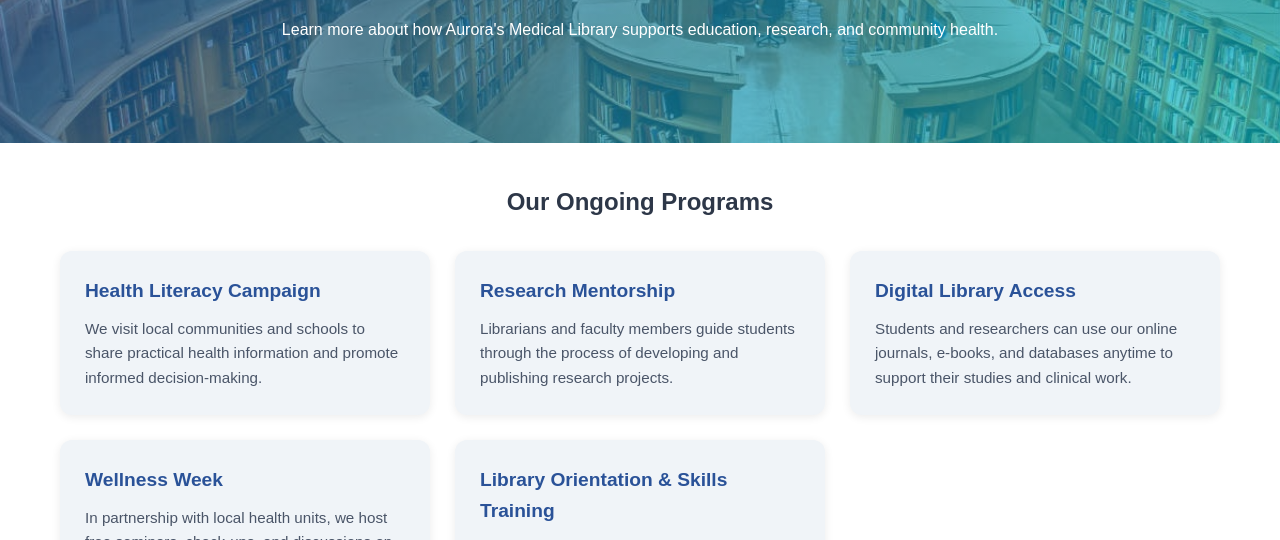
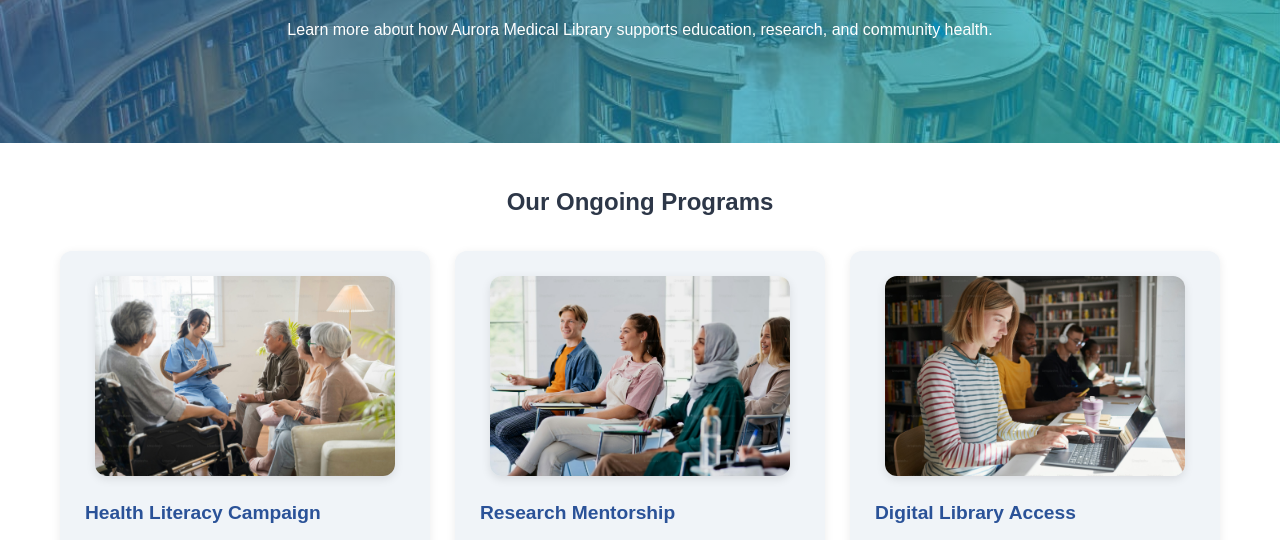
Before and after one commit to NightCode101/Library_Website, a plain HTML site: page programs.html in a window 1280 px wide. Shown: the part 260-800 px from the top of the page. Drawn offline with Linux system fonts and the light colour scheme.

Commit message:
add program images

```diff
--- a/programs.html
+++ b/programs.html
@@ -1,18 +1,21 @@
 <!DOCTYPE html>
 <html lang="en">
+
 <head>
   <meta charset="UTF-8" />
   <meta name="viewport" content="width=device-width, initial-scale=1.0" />
-  <title>Programs | Aurora's Medical Library</title>
+  <title>Programs | Aurora Medical Library</title>
   <link rel="icon" type="image/png" href="logo.png" />
   <link rel="stylesheet" href="style.css" />
 </head>
+
 <body>
   <!-- Navbar -->
   <header class="navbar">
     <div class="logo">
-      <img src="logo.png" alt="Aurora's Medical Library Logo" style="height:40px; vertical-align:middle; margin-right:8px;">
-      Aurora's <span>Medical Library</span>
+      <img src="logo.png" alt="Aurora's Medical Library Logo"
+        style="height:40px; vertical-align:middle; margin-right:8px;">
+      Aurora <span>Medical Library</span>
     </div>
     <nav>
       <ul>
@@ -41,10 +44,12 @@
     .navbar ul li.dropdown {
       position: relative;
     }
+
     .navbar ul li .dropdown-toggle:after {
       content: " ▼";
       font-size: 0.7em;
     }
+
     .navbar ul li .dropdown-menu {
       display: none;
       position: absolute;
@@ -52,14 +57,16 @@
       top: 100%;
       background: #fff;
       min-width: 180px;
-      box-shadow: 0 2px 8px rgba(0,0,0,0.08);
+      box-shadow: 0 2px 8px rgba(0, 0, 0, 0.08);
       z-index: 1000;
       border-radius: 0 0 6px 6px;
       padding: 0.5em 0;
     }
+
     .navbar ul li .dropdown-menu li {
       display: block;
     }
+
     .navbar ul li .dropdown-menu a {
       color: #222;
       padding: 0.5em 1.5em;
@@ -68,14 +75,17 @@
       white-space: nowrap;
       transition: background 0.2s;
     }
+
     .navbar ul li .dropdown-menu a:hover {
       background: #f0f0f0;
     }
-    .navbar ul li.dropdown:hover > .dropdown-menu,
-    .navbar ul li.dropdown:focus-within > .dropdown-menu,
-    .navbar ul li.dropdown.open > .dropdown-menu {
+
+    .navbar ul li.dropdown:hover>.dropdown-menu,
+    .navbar ul li.dropdown:focus-within>.dropdown-menu,
+    .navbar ul li.dropdown.open>.dropdown-menu {
       display: block;
     }
+
     @media (max-width: 900px) {
       .navbar ul li .dropdown-menu {
         position: static;
@@ -86,17 +96,17 @@
   </style>
   <script>
     // Dropdown open on hover and click
-    document.addEventListener('DOMContentLoaded', function() {
+    document.addEventListener('DOMContentLoaded', function () {
       var dropdown = document.querySelector('.navbar ul li.dropdown');
       var toggle = dropdown.querySelector('.dropdown-toggle');
       var menu = dropdown.querySelector('.dropdown-menu');
       // Open on click (for mobile)
-      toggle.addEventListener('click', function(e) {
+      toggle.addEventListener('click', function (e) {
         e.preventDefault();
         dropdown.classList.toggle('open');
       });
       // Close dropdown when clicking outside
-      document.addEventListener('click', function(e) {
+      document.addEventListener('click', function (e) {
         if (!dropdown.contains(e.target)) {
           dropdown.classList.remove('open');
         }
@@ -109,7 +119,7 @@
       <div class="hero-content">
         <div class="hero-text">
           <h1>Programs & Initiatives</h1>
-          <p>Learn more about how Aurora's Medical Library supports education, research, and community health.</p>
+          <p>Learn more about how Aurora Medical Library supports education, research, and community health.</p>
         </div>
       </div>
     </section>
@@ -118,34 +128,50 @@
       <h2>Our Ongoing Programs</h2>
       <div class="programs-grid">
         <div class="program-card">
+          <img src="images/health-literacy.jpg" alt="Health Literacy Campaign" class="program-image" />
           <h3>Health Literacy Campaign</h3>
-          <p>We visit local communities and schools to share practical health information and promote informed decision-making.</p>
+          <p>We visit local communities and schools to share practical health information and promote informed
+            decision-making.</p>
         </div>
+
         <div class="program-card">
+          <img src="images/research-mentorship.jpg" alt="Research Mentorship" class="program-image" />
           <h3>Research Mentorship</h3>
-          <p>Librarians and faculty members guide students through the process of developing and publishing research projects.</p>
+          <p>Librarians and faculty members guide students through the process of developing and publishing research
+            projects.</p>
         </div>
+
         <div class="program-card">
+          <img src="images/digital-library.jpg" alt="Digital Library Access" class="program-image" />
           <h3>Digital Library Access</h3>
-          <p>Students and researchers can use our online journals, e-books, and databases anytime to support their studies and clinical work.</p>
+          <p>Students and researchers can use our online journals, e-books, and databases anytime to support their
+            studies and clinical work.</p>
         </div>
+
         <div class="program-card">
+          <img src="images/wellness-week.jpg" alt="Wellness Week" class="program-image" />
           <h3>Wellness Week</h3>
-          <p>In partnership with local health units, we host free seminars, check-ups, and discussions on preventive healthcare.</p>
+          <p>In partnership with local health units, we host free seminars, check-ups, and discussions on preventive
+            healthcare.</p>
         </div>
+
         <div class="program-card">
+          <img src="images/library-orientation.jpg" alt="Library Orientation & Skills Training" class="program-image" />
           <h3>Library Orientation & Skills Training</h3>
-          <p>We help new users learn how to find reliable information, cite sources correctly, and make the most of digital research tools.</p>
+          <p>We help new users learn how to find reliable information, cite sources correctly, and make the most of
+            digital research tools.</p>
         </div>
       </div>
     </section>
   </main>
 
+
   <!-- Footer -->
   <footer class="footer">
-    <p>© 2025 Aurora's Medical Library. All rights reserved.</p>
+    <p>© 2025 Aurora Medical Library. All rights reserved.</p>
   </footer>
 
   <script src="menu.js"></script>
 </body>
+
 </html>
--- a/style.css
+++ b/style.css
@@ -875,6 +875,18 @@ main {
     font-size: 0.95rem;
 }
 
+/* Program Images */
+.program-image {
+    width: 100%;
+    max-width: 300px;
+    height: 200px;
+    object-fit: cover;
+    display: block;
+    margin: 0 auto 22px auto;
+    border-radius: 12px;
+    box-shadow: 0 3px 10px rgba(0,0,0,0.10);
+}
+
 /* Facilities Grid */
 .facilities-grid {
     display: grid;
```
Also changed, not shown: about.html (+5 -5 lines), contact.html (+4 -4 lines), index.html (+3 -3 lines), resources.html (+3 -3 lines), services.html (+3 -3 lines), images/digital-library.jpg (added), images/health-literacy.jpg (added), images/library-orientation.jpg (added), images/placeholder.jpg (added), images/research-mentorship.jpg (added), images/wellness-week.jpg (added).
